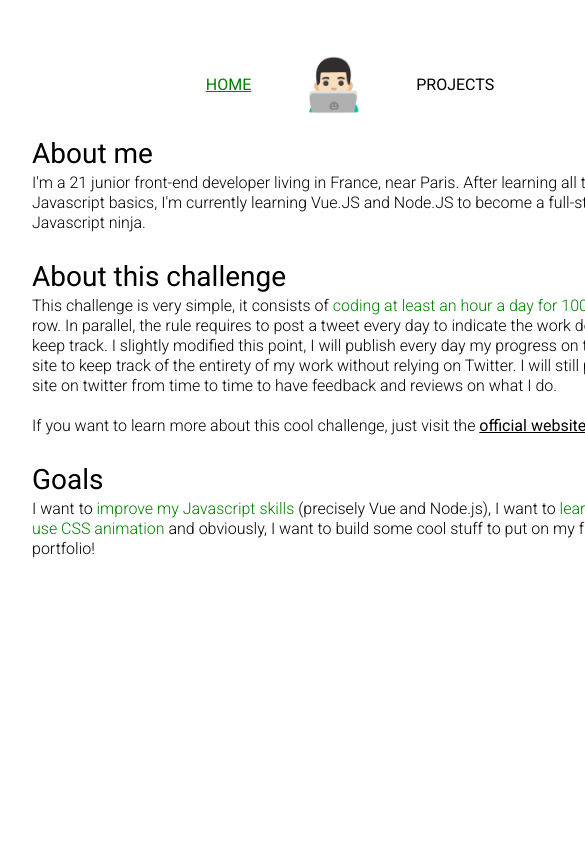
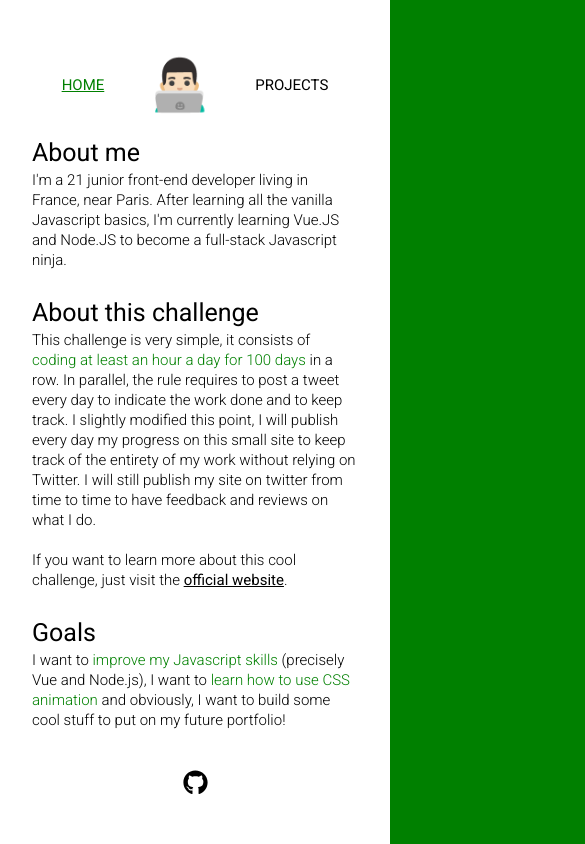
Before and after one commit to amerre/100DaysOfCode_Journal, a Nuxt app: page / in a window 390 px wide. Shown: the top 844 px of the page, 585 px wide, since content can reach past the window. Built offline with nearby package versions, Linux system fonts and the light colour scheme.

Commit message:
:art: Responsive added and footer

```diff
--- a/assets/style/main.scss
+++ b/assets/style/main.scss
@@ -4,3 +4,4 @@
 @import "./sass/global/text.scss";
 @import "./sass/specific/projects.scss";
 @import "./sass/specific/navbar.scss";
+@import "./sass/specific/footer.scss";
--- a/assets/style/sass/global/layout.scss
+++ b/assets/style/sass/global/layout.scss
@@ -3,7 +3,7 @@ $bg-color: white;
 $dot-color: $second-color;
 
 // Dimensions
-$dot-size: 1.7px;
+$dot-size: 2.2px;
 $dot-space: 35px;
 body {
   background: linear-gradient(
@@ -26,3 +26,9 @@ body {
   padding: 32px;
   box-shadow: 0px 0px 30px 0px rgba(0, 0, 0, 0.2);
 }
+
+@media screen and (max-width: 720px) {
+  .container {
+    width: 100%;
+  }
+}
--- a/assets/style/sass/global/text.scss
+++ b/assets/style/sass/global/text.scss
@@ -18,7 +18,7 @@ strong {
   margin: 18px auto 10px auto;
 }
 b {
-  color:$second-color;
+  color: $second-color;
 }
 a {
   font-size: 16px;
@@ -32,5 +32,26 @@ a {
 p {
   font-size: 16px;
   font-weight: 300;
-  line-height:20px;
+  line-height: 20px;
 }
+
+@media screen and (max-width: 720px) {
+  h1 {
+    font-size: 25px;
+    margin: 30px auto 5px auto;
+  }
+  sub {
+    font-size: 13px;
+  }
+  strong {
+    font-size: 16px;
+    margin: 18px auto 10px auto;
+  }
+  a {
+    font-size: 15px;
+  }
+  p {
+    font-size: 15px;
+    line-height: 20px;
+  }
+}
--- /dev/null
+++ b/assets/style/sass/specific/footer.scss
@@ -0,0 +1,9 @@
+.footer {
+  text-align: center;
+  width: 100%;
+  margin: 40px 0px;
+  img {
+    height: 25px;
+    width: 25px;
+  }
+}
--- a/assets/style/sass/specific/navbar.scss
+++ b/assets/style/sass/specific/navbar.scss
@@ -18,3 +18,10 @@
     text-decoration: underline;
   }
 }
+
+@media screen and (max-width: 720px) {
+  .header {
+    width: 100%;
+    justify-content: space-around;
+  }
+}
--- /dev/null
+++ b/components/Footer.vue
@@ -0,0 +1,7 @@
+<template>
+  <div class="footer">
+    <a href="https://github.com/amerre" target="_blank">
+      <img src="../assets/images/github.svg">
+    </a>
+  </div>
+</template>
--- a/pages/index.vue
+++ b/pages/index.vue
@@ -4,6 +4,7 @@
     <AboutMe/>
     <AboutTheChallenge/>
     <Goals/>
+    <Footer/>
   </section>
 </template>
 
@@ -12,13 +13,15 @@ import Navbar from "~/components/Navbar.vue";
 import AboutMe from "~/components/home/AboutMe.vue";
 import AboutTheChallenge from "~/components/home/AboutTheChallenge.vue";
 import Goals from "~/components/home/Goals.vue";
+import Footer from "~/components/Footer.vue";
 
 export default {
   components: {
     Navbar,
     AboutMe,
     AboutTheChallenge,
-    Goals
+    Goals,
+    Footer
   }
 };
 </script>
```
Also changed, not shown: assets/images/github.svg (added), 1 other file (tests, documents, lock files or other folders).
